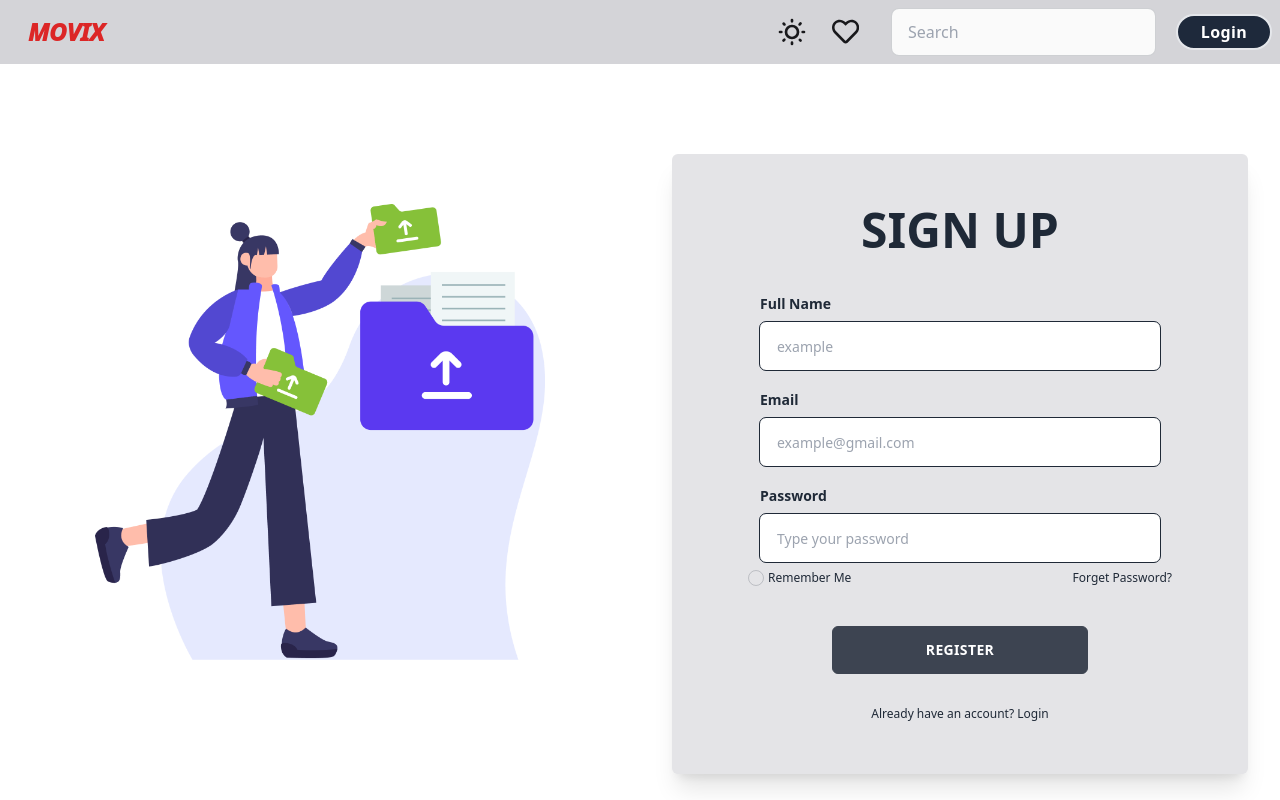
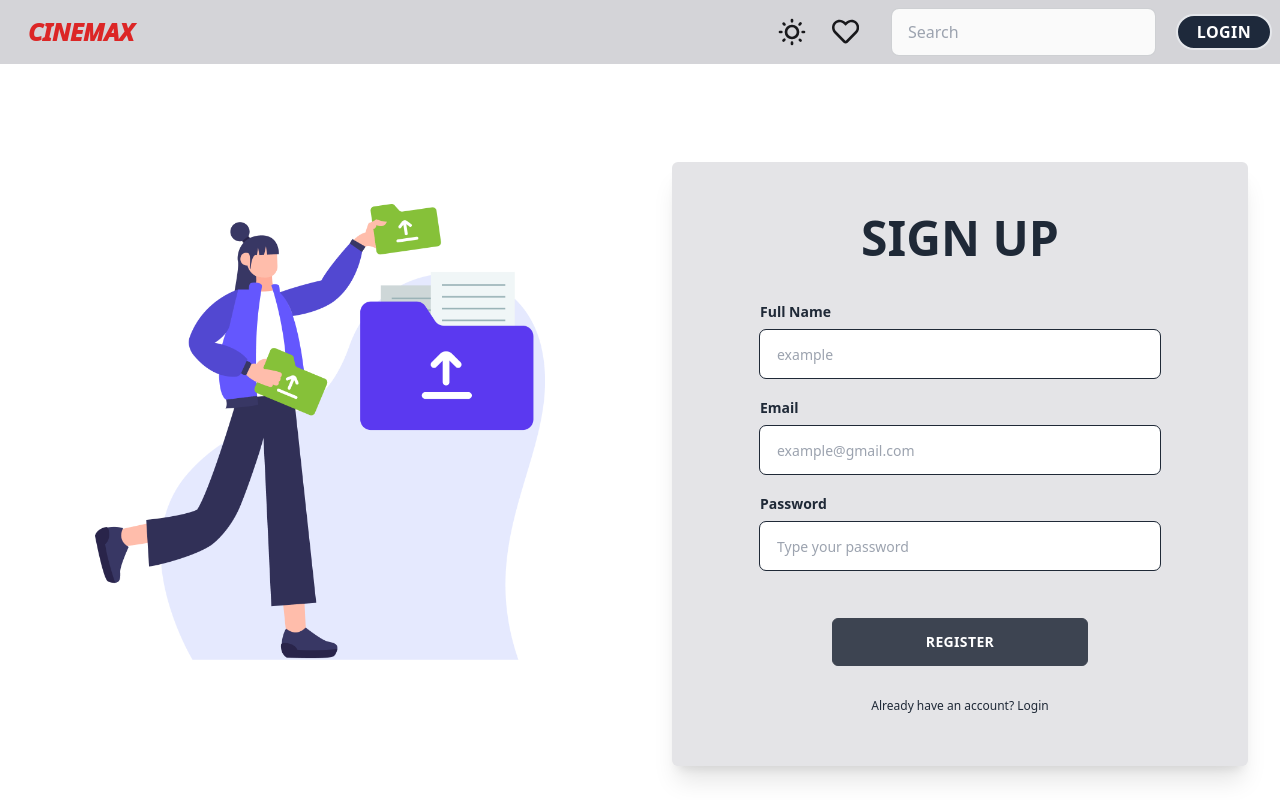
Before and after one commit to adamfadrian/mymovies-app, a React (Vite) app: page /register in a window 1280 px wide. Built offline with nearby package versions, Linux system fonts and the light colour scheme.

Commit message:
first commit

```diff
--- a/db.json
+++ b/db.json
@@ -41,6 +41,12 @@
       "password": "123",
       "fullname": "sadas",
       "id": 7
+    },
+    {
+      "email": "fajri123@gmail.com",
+      "password": "abcd1234",
+      "fullname": "FAJRI",
+      "id": 8
     }
   ]
 }
--- a/index.html
+++ b/index.html
@@ -4,7 +4,7 @@
     <meta charset="UTF-8" />
     <link rel="icon" type="image/svg+xml" href="/cinema.svg" />
     <meta name="viewport" content="width=device-width, initial-scale=1.0" />
-    <title>Movix</title>
+    <title>CINEMAX</title>
     <link rel="preconnect" href="https://fonts.googleapis.com" />
     <link rel="preconnect" href="https://fonts.gstatic.com" crossorigin />
     <link
--- a/src/components/Carousel.tsx
+++ b/src/components/Carousel.tsx
@@ -24,6 +24,8 @@ const Carousel: FC<CarouselProps> = ({ datas, content }) => {
       setCurrentIndex((prevState) => prevState + 1);
     }
   };
+
+
 
   const isDisabled = (direction: string) => {
     if (direction === "prev") {
--- a/src/components/Footer.tsx
+++ b/src/components/Footer.tsx
@@ -29,7 +29,7 @@ const Footer = () => {
         </div>
       </div>
       <div>
-        <p>Copyright © 2023 - All right reserved by MOVIX Industries Ltd</p>
+        <p>Copyright © 2023 - All right reserved by CINEMAX Industries</p>
       </div>
     </footer>
   );
--- a/src/components/Layout.tsx
+++ b/src/components/Layout.tsx
@@ -67,7 +67,7 @@ const Layout: FC<LayoutProps> = ({ children, onSearch }) => {
             to="/"
             className="justify-center normal-case font-[1000] italic text-2xl text-red-600 hidden md:flex md:ml-5"
           >
-            MOVIX
+            CINEMAX
           </Link>
         </div>
         <div className="navbar-center">
@@ -150,7 +150,7 @@ const Layout: FC<LayoutProps> = ({ children, onSearch }) => {
           ) : (
             <Link to="/login">
               <button className="rounded-full tracking-wide border-2 text-white font-semibold text-center transition-colors transform bg-slate-800 p-1 w-24 duration-300 hover:cursor-pointer hover:bg-red-700 active:scale-90">
-                Login
+                LOGIN
               </button>
             </Link>
           )
--- a/src/components/Navbar.tsx
+++ b/src/components/Navbar.tsx
@@ -50,7 +50,7 @@ const Navbar = () => {
           to="/"
           className="justify-center normal-case font-[1000] italic text-2xl text-red-600 hidden md:flex md:ml-5"
         >
-          MOVIX
+          CINEMAX
         </Link>
       </div>
       <div className="navbar-center">
@@ -58,7 +58,7 @@ const Navbar = () => {
           to="/"
           className="justify-center normal-case font-[1000] italic text-2xl text-red-600 md:hidden"
         >
-          MOVIX
+          CINEMAX
         </Link>
       </div>
       <div className="navbar-end">
@@ -115,7 +115,7 @@ const Navbar = () => {
           <>
             <Link to="/login">
               <button className="rounded-full tracking-wide border-2 text-white font-semibold text-center transition-colors transform bg-slate-800 p-1 w-24 duration-300 hover:cursor-pointer hover:bg-red-700 active:scale-90">
-                Login
+                LOGIN
               </button>
             </Link>
           </>
--- a/src/pages/Detail.tsx
+++ b/src/pages/Detail.tsx
@@ -4,7 +4,6 @@ import arrayShuffle from "array-shuffle";
 import moment from "moment";
 
 import { TextLoading } from "components/Loading";
-import Carousel from "components/Carousel";
 import Layout from "components/Layout";
 
 import { MovieType, VideosType } from "utils/types/movie";
@@ -21,15 +20,23 @@ const Detail = () => {
   const [videos, setVideos] = useState<VideosType[]>([]);
   const [data, setData] = useState<MovieType>({});
   const [loading, setLoading] = useState<boolean>(true);
-  useTitle(`Movix | ${data.title}`);
+  const [randomVideo, setRandomVideo] = useState<string | null>(null);
+
+  useTitle(`CINEMAX | ${data.title}`);
 
 
   const fetchMovieDetail = async () => {
     setLoading(true);
     try {
-      const res = await axios.get(`https://api.themoviedb.org/3/movie/${id_movie}?language=en-US`, header)
+      const res = await axios.get(`https://api.themoviedb.org/3/movie/${id_movie}?language=en-US&append_to_response=videos`, header)
       console.log(res.data)
       setData(res.data)
+       setVideos(res.data.videos?.results)
+      // const videoResults = data.videos?.results;
+      //   if (videoResults && videoResults.length > 0) {
+      //     const randomIndex = Math.floor(Math.random() * videoResults.length);
+      //     setRandomVideo=
+      //   }
       setLoading(false)
 
     } catch (error) {
@@ -37,9 +44,34 @@ const Detail = () => {
     }
   }
 
+  // function fetchData() {
+  //   fetch(
+  //     https://api.themoviedb.org/3/movie/${id_movie}?api_key=${
+  //       import.meta.env.VITE_API_KEY
+  //     }&language=en-US&append_to_response=videos,
+  //     { method: "GET" }
+  //   )
+  //     .then((response) => response.json())
+  //     .then((data) => {
+  //       console.log(data);
+  //       setData(data);
+  //       setVideos(data.videos?.results);
+  //       const videoResults = data.videos?.results;
+  //       if (videoResults && videoResults.length > 0) {
+  //         const randomIndex = Math.floor(Math.random() * videoResults.length);
+  //         setRandomVideo(videoResults[randomIndex].key);
+  //       }
+  //     })
+  //     .catch((error) => {
+  //       alert(error.toString());
+  //     })
+  //     .finally(() => setLoading(false));
+  // }
+
   useEffect(() => {
     fetchMovieDetail()
   }, [])
+
   return (
     <Layout>
       {
@@ -87,7 +119,9 @@ const Detail = () => {
                 </p>
                 <p className="text-sm pt-5 sm:text-lg">{data.overview}</p>
                 <div className="card-actions flex justify-center mt-10">
-                  <Button label="WATCH" />
+                  <a href={`https://www.youtube.com/embed/${setVideos}`}>
+                    <Button label="WATCH" />
+                  </a>
                 </div>
               </div>
             </div>
--- a/src/pages/Favorite.tsx
+++ b/src/pages/Favorite.tsx
@@ -19,7 +19,7 @@ interface StateType {
 
 const Favorite = () => {
   const dispatch = useDispatch();
-  useTitle("Movix | Favorites");
+  useTitle("CINEMAX | Favorites");
   // const datas = useSelector((state: RootState) => state.data.favorites);
   // const [datas, setDatas] = useState<MovieType[]>([]);
   // const [loading, setLoading] = useState<boolean>(true);
--- a/src/pages/auth/Register.tsx
+++ b/src/pages/auth/Register.tsx
@@ -96,7 +96,7 @@ const Registrasi = () =>{
                                     className="input input-md w-[400px] block mx-auto px-4 py-2 mt-2 text-dark-alta bg-white border rounded-md focus:border-dark-alta focus:ring-dark-alta outline-dark-alta outline outline-1 focus:outline-none focus:ring focus:ring-opacity-40"
                                 />
                             </div>
-                            <div className="flex flex-row justify-between ">
+                            {/* <div className="flex flex-row justify-between ">
                                 <p className="flex items-center text-dark-alta text-xs ml-16">
                                     <input
                                     className="mr-1 text-dark-alta checkbox checkbox-xs  "
@@ -110,7 +110,7 @@ const Registrasi = () =>{
                                 >
                                     Forget Password?
                                 </a>
-                            </div>
+                            </div> */}
                             <div className="mt-10 mx-auto ">
                             <button
                                 // onClick={() => handleLogin()}
--- a/src/pages/index.tsx
+++ b/src/pages/index.tsx
@@ -17,7 +17,7 @@ import { RootState } from "utils/types/redux";
 
 const Index = () => {
   const dispatch = useDispatch();
-  useTitle("Movix | Now Playing");
+  useTitle("CINEMAX | Now Playing");
   const [datas, setDatas] = useState<MovieType[]>([]);
   const [loading, setLoading] = useState<boolean>(true);
   const [totalPage, setTotalPage] = useState<number>(1);
```
Also changed, not shown: vite.config.ts.timestamp-1694335485923.mjs (added, +14 -0 lines).
